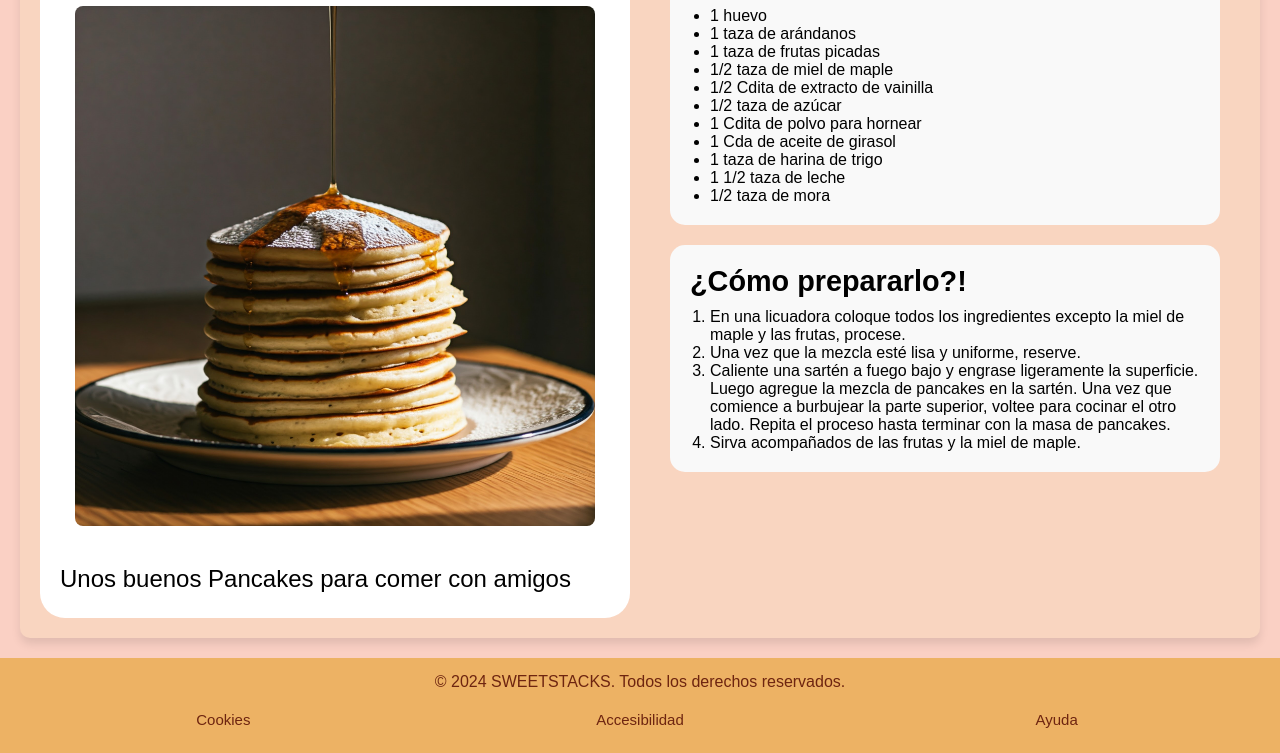
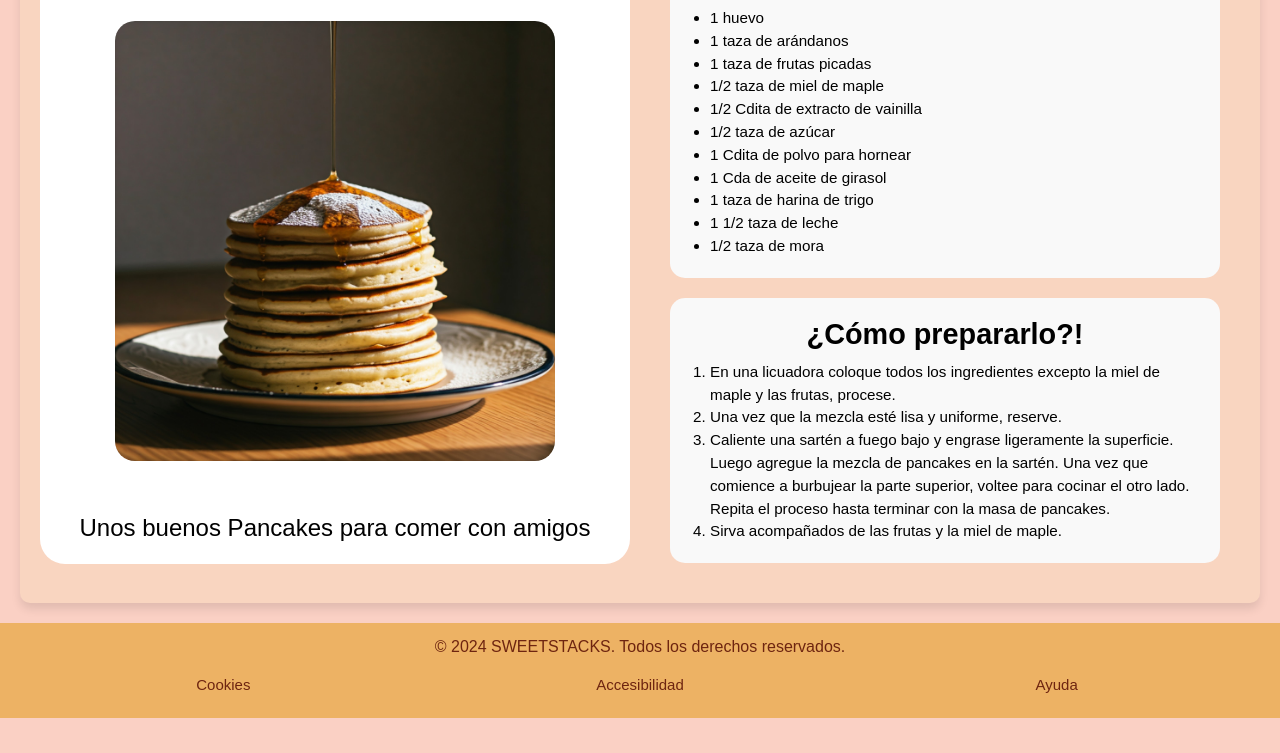
Before and after one commit to jissbossh/Pag-recetas, a plain HTML site: page html/receta_1.html in a window 1280 px wide. Shown: the part 210-963 px from the top of the page. After the commit the page ends 928 px from the top, so only its background shows below. Drawn offline with Linux system fonts and the light colour scheme.

Commit message:
Receta1 acabada

```diff
--- a/css/recetas.css
+++ b/css/recetas.css
@@ -1,8 +1,15 @@
+* {
+  margin: 0;
+  padding: 0;
+  box-sizing: border-box;
+}
+
 .recetas-container {
   display: flex;
   justify-content: space-between;
   margin: 20px;
   gap: 20px;
+  min-height: 80vh;
 }
 
 .receta {
@@ -10,17 +17,24 @@
   padding: 20px;
   border-radius: 25px;
   width: 50%;
-  position: relative;
+  height: auto;
+  max-height: 80vh;
+  overflow: hidden;
 }
 
 .receta-titulo {
   font-size: 2rem;
   margin-bottom: 10px;
+  text-align: center;
 }
 
 .receta-descripcion {
   font-size: 1.5rem;
-  line-height: 1.6;
+  line-height: 1.4;
+  margin-top: 20px;
+  margin-bottom: 40px;
+  font-weight: 500;
+  text-align: center;
 }
 
 .contenedor-img-receta {
@@ -28,12 +42,22 @@
   padding: 15px;
   border-radius: 25px;
   margin-bottom: 15px;
+  height: 500px;
+  width: 100%;
+  position: relative;
+  overflow: hidden;
 }
 
 .contenedor-img-receta img {
-  width: 100%;
+  width: 80%;
   height: auto;
-  border-radius: 8px;
+  object-fit: contain;
+  object-position: center;
+  border-radius: 20px;
+  position: absolute;
+  top: 50%;
+  left: 50%;
+  transform: translate(-50%, -50%);
 }
 
 .derecha {
@@ -51,10 +75,13 @@
 .ingredientes h3 {
   margin-bottom: 10px;
   font-size: 1.8rem;
+  text-align: center;
 }
 
 .ingredientes ul {
   padding-left: 20px;
+  font-size: 0.95rem;
+  line-height: 1.5;
 }
 
 .instrucciones {
@@ -66,14 +93,11 @@
 .instrucciones h3 {
   margin-bottom: 10px;
   font-size: 1.8rem;
+  text-align: center;
 }
 
 .instrucciones ol {
   padding-left: 20px;
+  font-size: 0.95rem;
+  line-height: 1.5;
 }
-
-* {
-  margin: 0;
-  padding: 0;
-  box-sizing: border-box;
-}
```
